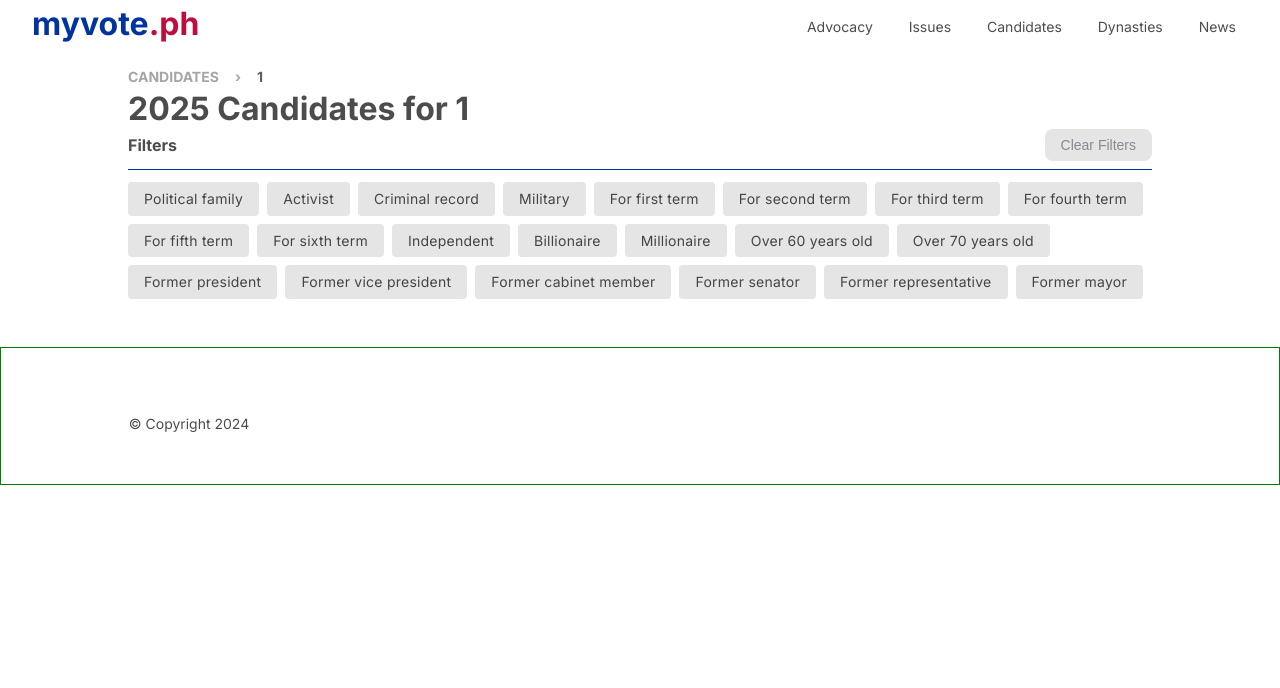
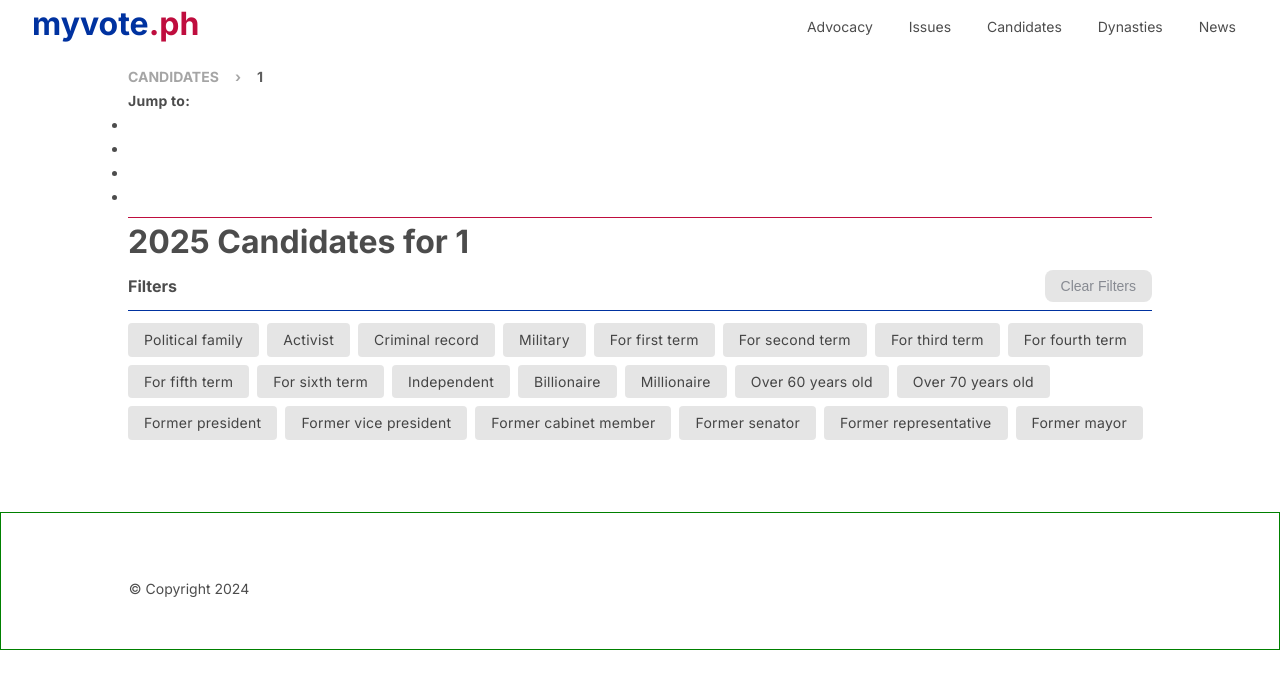
Before and after one commit to marlonsvillarama/votewisely_ph_sv2, a SvelteKit app: page /candidates/1 in a window 1280 px wide. Shown: the top 688 px of the page. Built offline with nearby package versions, Linux system fonts and the light colour scheme.

Commit message:
20241221

```diff
--- a/src/components/filters.svelte
+++ b/src/components/filters.svelte
@@ -21,7 +21,7 @@
             }
         }
 
-        updateTagClass();
+        updateClearClass();
 
         dispatch('select', { filters });
     };
--- /dev/null
+++ b/src/components/jumpTo.svelte
@@ -0,0 +1,27 @@
+<script>
+    export let data = [];
+    export let base = '';
+
+    let jumps = data.map(d => {
+        return {
+            link: `/`
+        };
+    });
+</script>
+
+<div>
+    Jump to:
+    <ul>
+        {#each data as d}
+        <li><a href={d.link}>{d.text}</a></li>
+        {/each}
+    </ul>
+</div>
+
+<style>
+    div {
+        font-size: var(--fs-sm);
+        font-weight: bold;
+        letter-spacing: 0.25px;
+    }
+</style>
--- a/src/lib/data/candidates.json
+++ b/src/lib/data/candidates.json
@@ -1,6 +1,6 @@
 {
     "president": [],
-    "veep": [],
+    "vice-president": [],
     "senate": [
         {
             "id": "1",
--- a/src/routes/candidates/[type]/+page.svelte
+++ b/src/routes/candidates/[type]/+page.svelte
@@ -1,6 +1,7 @@
 <script>
     import { page } from "$app/stores";
     import Crumbs from "../../../components/crumbs.svelte";
+    import JumpTo from "../../../components/jumpTo.svelte";
     import Candidate from '../../../components/candidate.svelte';
     import Filters from "../../../components/filters.svelte";
 
@@ -10,6 +11,7 @@
     let slugProper = slug.charAt(0).toUpperCase() + slug.slice(1);
     let slugTitle = `Candidates for ${slugProper}`;
     let crumbs = [ 'candidates', slug ];
+    let jumps = Object.keys(data.candidates);
 
     // let tags = data.tags;
     let candidates = data.candidates[slug];
@@ -73,6 +75,7 @@
 
 <div class="header wrapper">
     <Crumbs data={crumbs} />
+    <JumpTo data={jumps} base="/candidates" />
     <div class="title">
         <h1>2025 {slugTitle}</h1>
     </div>
@@ -110,15 +113,21 @@
         }
     } */
     .header {
-        margin-top: 4rem;
+        margin: 4rem auto 1rem;
         /* border-top: 1px solid red; */
     }
-    .title {
+    /* .title {
         padding: 0.5rem 0;
+    } */
+    .title h1 {
+        /* color: var(--color-slate-900); */
+        border-top: 1px solid var(--color-red-flag);
+        margin-top: 0.5rem;
+        padding-top: 0.75rem;
     }
-    /* .title h1 {
-        color: var(--color-slate-900);
-    } */
+    .filters {
+        margin-bottom: 1.5rem;
+    }
 	.content {
 		display: flex;
         /* flex: 2 1 auto; */
```
